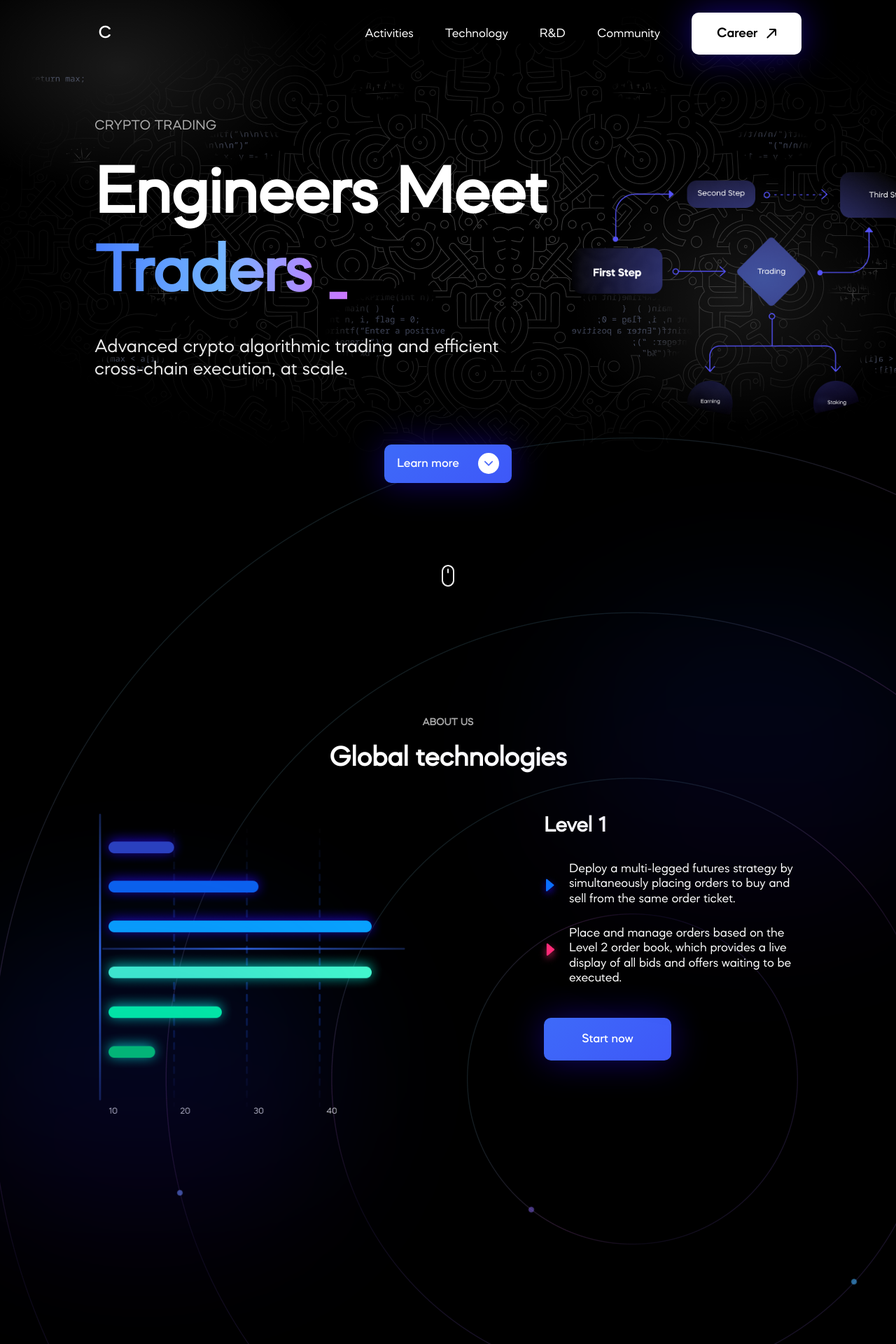
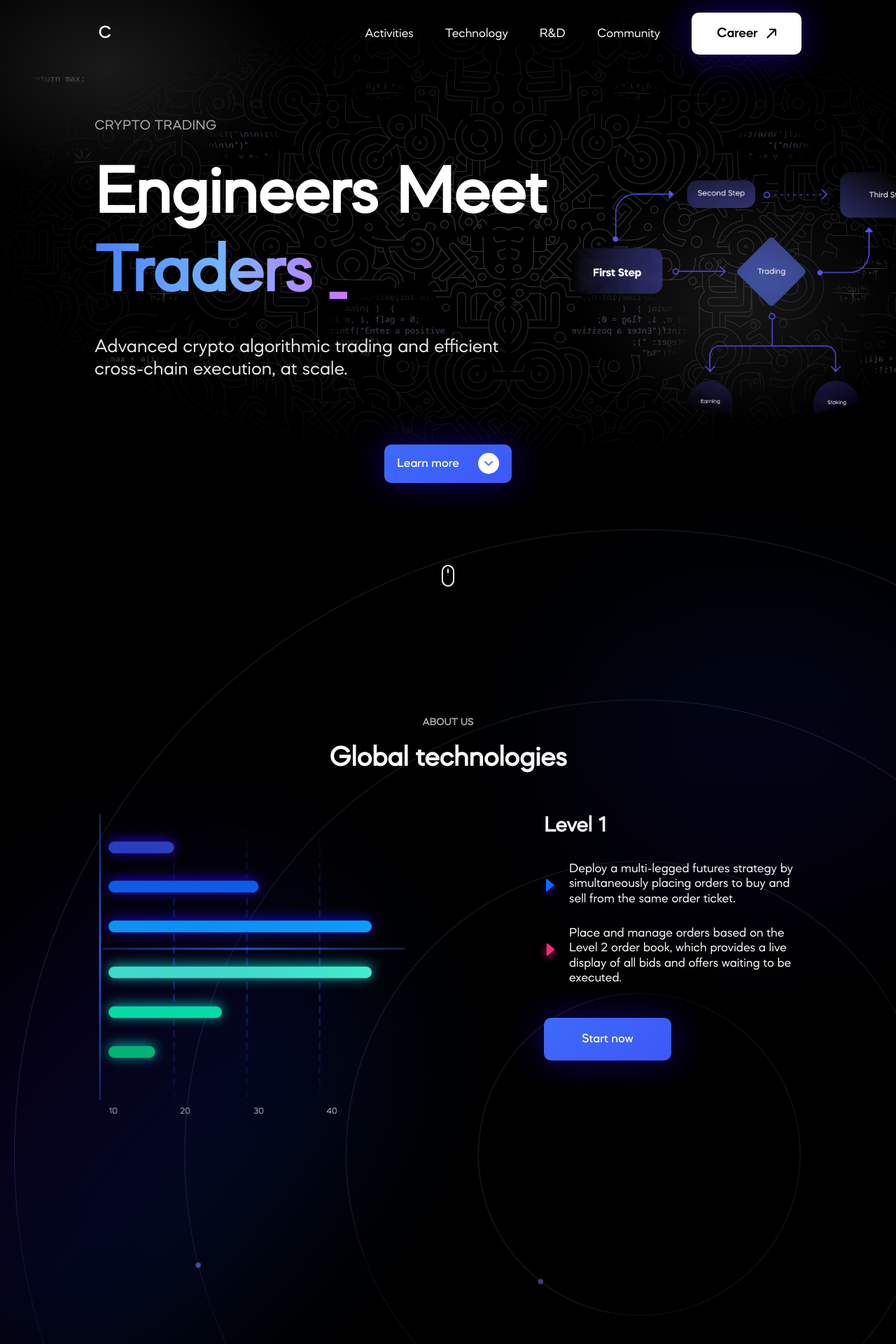
Before and after one commit to MaxPyvovarov/Crypto-Trading, a React (Vite) app: page / in a window 1280 px wide. Shown: the top 1920 px of the page at 70% size. Built offline with nearby package versions, Linux system fonts and the light colour scheme.

Commit message:
Minor changes

```diff
--- a/src/App.module.scss
+++ b/src/App.module.scss
@@ -27,7 +27,12 @@
 
 .circles {
 	position: absolute;
-	top: 25%;
+	top: 42rem;
 	right: 0;
 	z-index: 1;
+	max-width: 70rem;
+
+	@media (max-width: $md) {
+		right: -35rem;
+	}
 }
--- a/src/components/Home/Home.module.scss
+++ b/src/components/Home/Home.module.scss
@@ -22,8 +22,8 @@
 		width: 30rem;
 		height: 20rem;
 		position: absolute;
-		left: -23%;
-		top: -24%;
+		left: -14rem;
+		top: -10rem;
 		background: radial-gradient(
 			50% 50% at 50% 50%,
 			rgba(255, 255, 255, 0.1) 0%,
@@ -36,8 +36,8 @@
 		width: 30rem;
 		height: 23rem;
 		position: absolute;
-		left: 0%;
-		top: -40%;
+		left: 0;
+		top: -10rem;
 		background: radial-gradient(
 			50% 50% at 50% 50%,
 			rgba(40, 0, 153, 0.13) 0%,
@@ -47,8 +47,8 @@
 
 	@media (max-width: $sm) {
 		&:before {
-			left: -35%;
-			top: -40%;
+			left: -12rem;
+			top: -10rem;
 		}
 
 		&:after {
--- a/src/components/Technologies/Technologies.module.scss
+++ b/src/components/Technologies/Technologies.module.scss
@@ -32,18 +32,19 @@
 	&:after {
 		content: ' ';
 		display: block;
-		width: 30rem;
-		height: 23rem;
+		width: 45rem;
+		rotate: 131deg;
+		height: 29rem;
 		position: absolute;
-		left: -20%;
-		bottom: -26%;
+		left: -20rem;
+		bottom: -15rem;
 		background: linear-gradient(
 			180deg,
 			rgba(0, 65, 218, 0.161) 0%,
 			rgba(40, 0, 153, 0.161) 91.72%
 		);
 		filter: blur(100px);
-		border-radius: 2.71815e7px;
+		border-radius: 27181500px;
 	}
 }
 
@@ -79,6 +80,9 @@
 }
 
 .chart {
+	@media (max-width: $sm) {
+		align-self: center;
+	}
 	img {
 		max-width: 444px;
 
```
